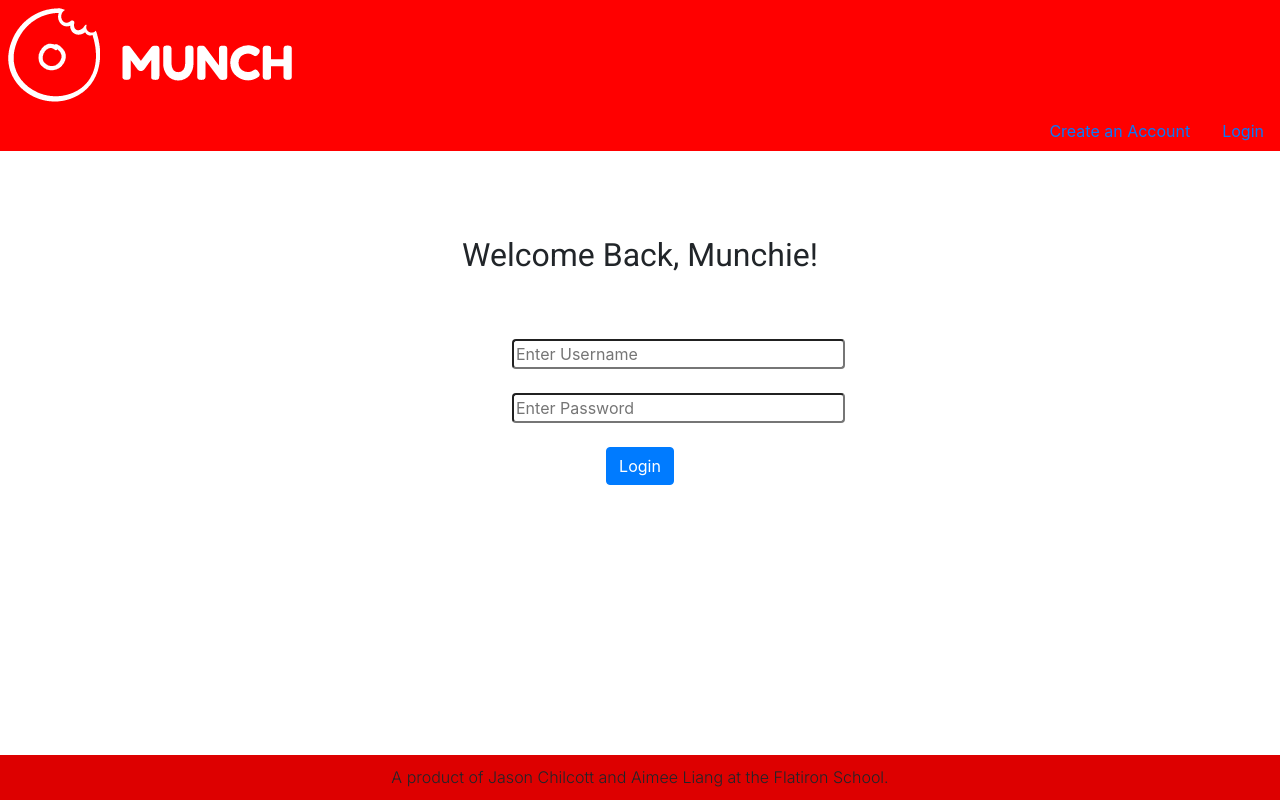
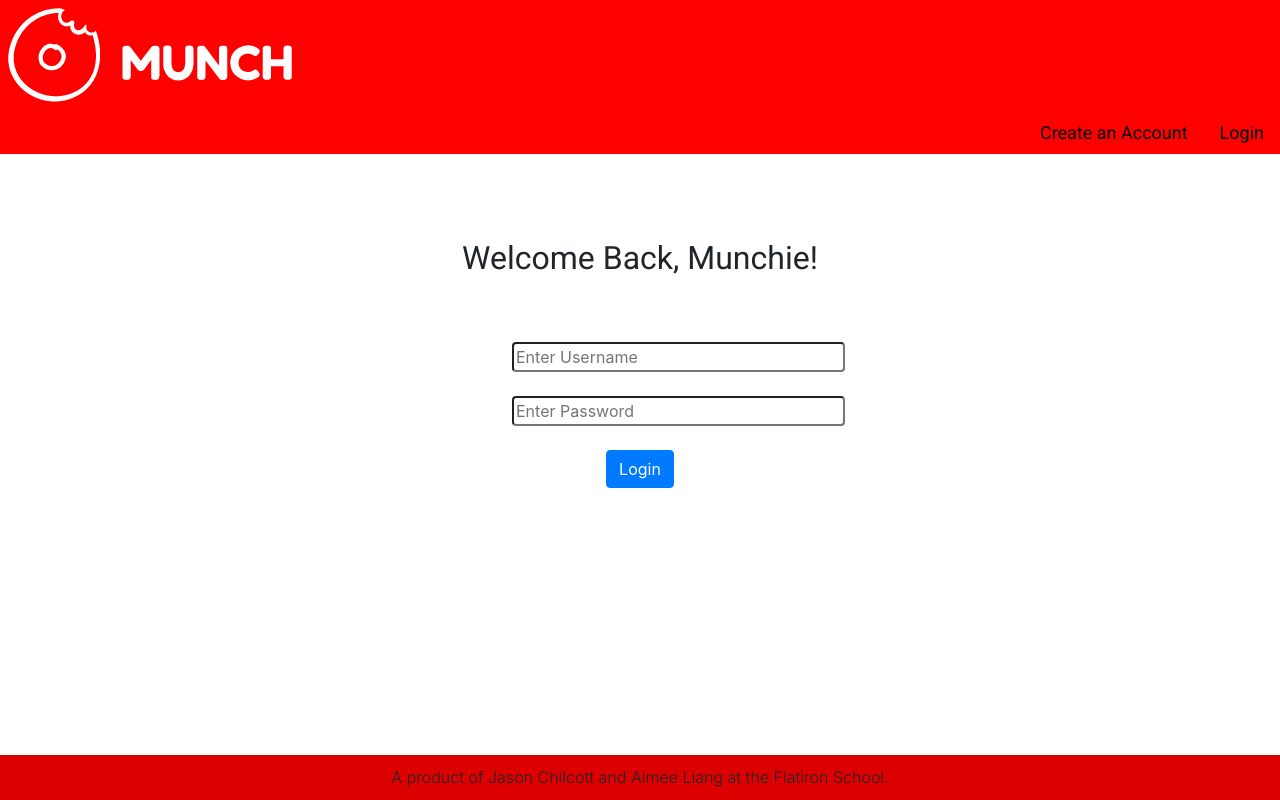
Before and after one commit to aimee-liang/munch-frontend, a React (Create React App) app in the folder munch-frontend/: page /login in a window 1280 px wide. Built offline with nearby package versions, Linux system fonts and the light colour scheme.

Commit message:
Navbar cleaned up

```diff
--- a/munch-frontend/src/App.css
+++ b/munch-frontend/src/App.css
@@ -136,3 +136,12 @@ input[type="password"], select{
 .signup-button {
   text-align: center;
 }
+
+.pill {
+  font-family: 'Roboto', sans-serif ;
+  font-size: large;
+  font-weight: 200;
+  color: black;
+  border-radius: 4px;
+
+}
--- a/munch-frontend/src/Components/Navbar.js
+++ b/munch-frontend/src/Components/Navbar.js
@@ -7,40 +7,36 @@ class Navbar extends React.Component{
     return(
         <>
 
-        <Nav className="justify-content-end" activeKey="/home">
+        <Nav className="justify-content-end" variant="pills" activeKey="/home">
 
         {this.props.user ?
         <>
             <Nav.Item>
-                <Nav.Link to="/restaurants">Hi, @{this.props.user.username}</Nav.Link>
+                <Nav.Link className="pill" to="/restaurants">Hi, @{this.props.user.username}</Nav.Link>
             </Nav.Item>
 
             <Nav.Item>
-                <Nav.Link to="/restaurants">Search Restaurants</Nav.Link>
-                    {/* <li>Search Restaurants</li>  */}
+                <Nav.Link className="pill" to="/restaurants"> Search Restaurants</Nav.Link>
             </Nav.Item>
 
             <Nav.Item>
-                <Nav.Link to="/profile">View Profile</Nav.Link>
-                    {/* <li>View Profile</li> */}
+                <Nav.Link className="pill" to="/profile"> View Profile </Nav.Link>
             </Nav.Item>
 
             <Nav.Item>
-                <Nav.Link to="/login">
-                    <li onClick={()=> this.props.logMeOut()}>Log Out</li>
+                <Nav.Link className="pill" to="/login">
+                    <li onClick={()=> this.props.logMeOut()}> Log Out</li>
                 </Nav.Link>
             </Nav.Item>
         </>
         :
         <>
             <Nav.Item>
-                <Nav.Link to="/signup">Create an Account</Nav.Link>
-                    {/* Create an Account */}
+                <Nav.Link className="pill" to="/signup">Create an Account</Nav.Link>
             </Nav.Item>
 
             <Nav.Item>
-                <Nav.Link to="/login">Login</Nav.Link>
-                    {/* <li>Login</li> */}
+                <Nav.Link className="pill" to="/login">Login</Nav.Link>
             </Nav.Item>
         </>
         }
```
